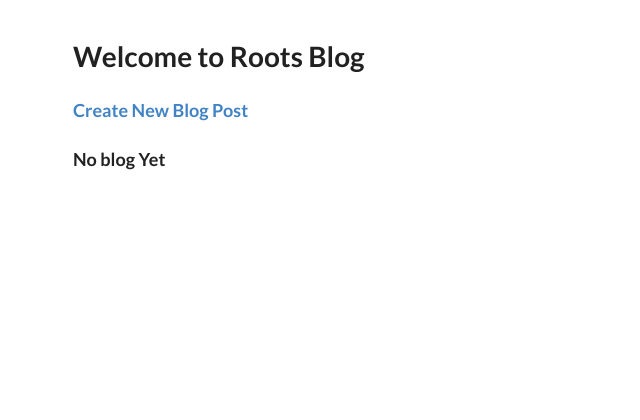
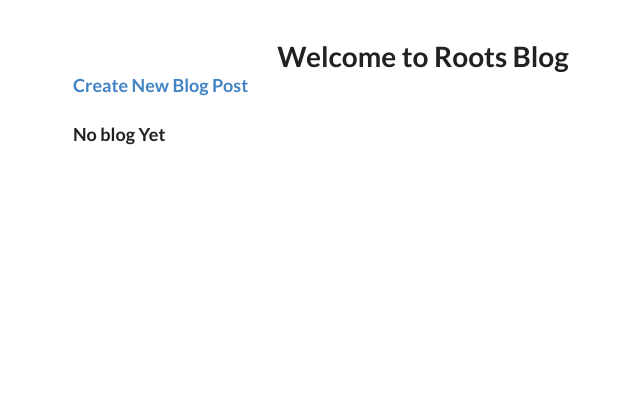
Before and after one commit to xedriq/roots_blog, a Django app: page /blog/ in a window 1280 px wide. Shown: the top 420 px of the page, without its empty margins (217-857 px from the left). Run offline with Django 3.2, Linux system fonts and the light colour scheme; data that the repository does not hold is empty; some libraries are stand-ins or nearby versions.

Commit message:
fixed Add New Blog page, centered main title in index

```diff
--- a/static/css/main.css
+++ b/static/css/main.css
@@ -9,3 +9,8 @@
     list-style: none;
     padding: 0;
 }
+
+#main-title {
+    /* text-align: center !important; */
+    margin: 0 auto;
+}
--- a/templates/base.html
+++ b/templates/base.html
@@ -11,7 +11,7 @@
     src="https://code.jquery.com/jquery-3.1.1.min.js"
     integrity="sha256-hVVnYaiADRTO2PzUGmuLJr8BLUSjGIZsDYGmIJLv2b8="
     crossorigin="anonymous"></script>
-
+    <!-- my css -->
     <link rel="stylesheet" href="{% static 'css/main.css' %}">
     <title>Roots Blog</title>
 </head>
--- a/templates/blog/add_comment.html
+++ b/templates/blog/add_comment.html
@@ -27,11 +27,11 @@
 
             {% csrf_token %}
             <button type="submit" class="ui blue button">
-                Post Comment
+                Save
             </button>
             <a href="{% url 'index' %}">
-                <button type="button" class="ui negative button" >
-                    Cancel
+                <button type="button" class="ui button" >
+                    Discard
                 </button>
             </a>
         </form>
--- a/templates/blog/index.html
+++ b/templates/blog/index.html
@@ -1,7 +1,10 @@
 {% extends 'base.html' %}
 {% block content %}
+
+<div class="ui center aligned  text container"><h1 class="ui header">Welcome to Roots Blog</h1></div>
+
     <div class="ui text container">
-        <h1 class="ui header">Welcome to Roots Blog</h1>
+
         <h3><a href="{% url 'blog:add_blog' %}"> Create New Blog Post</a></h3>
         {% if blogs %}
             {% for blog in blogs %}
@@ -9,11 +12,10 @@
                     <div class="item">
                         <div class="content">
 
-                            <div class="ui medium header"><a href="{% url 'blog:blog_detail' id=blog.id %}">{{ blog.blog_title }}</a></div>
-                            <div class="ui small hear">by: {{ blog.blog_author }}</div>
-
-                            <div class="ui sub header">{{ blog.blog_post_date }}</div>
-                            <br>
+                            <div class="ui large header"><a href="{% url 'blog:blog_detail' id=blog.id %}">{{ blog.blog_title }}</a></div>
+                            <div class="ui small header">by: {{ blog.blog_author }}</div>
+                            <span class="date">{{ blog.blog_post_date }}</span>
+                            <br><br>
                             <div class="ui content">
                                 {{ blog.blog_content }}
                             </div>
```
Also changed, not shown: templates/blog/add_blog.html (+7 -1 lines).
